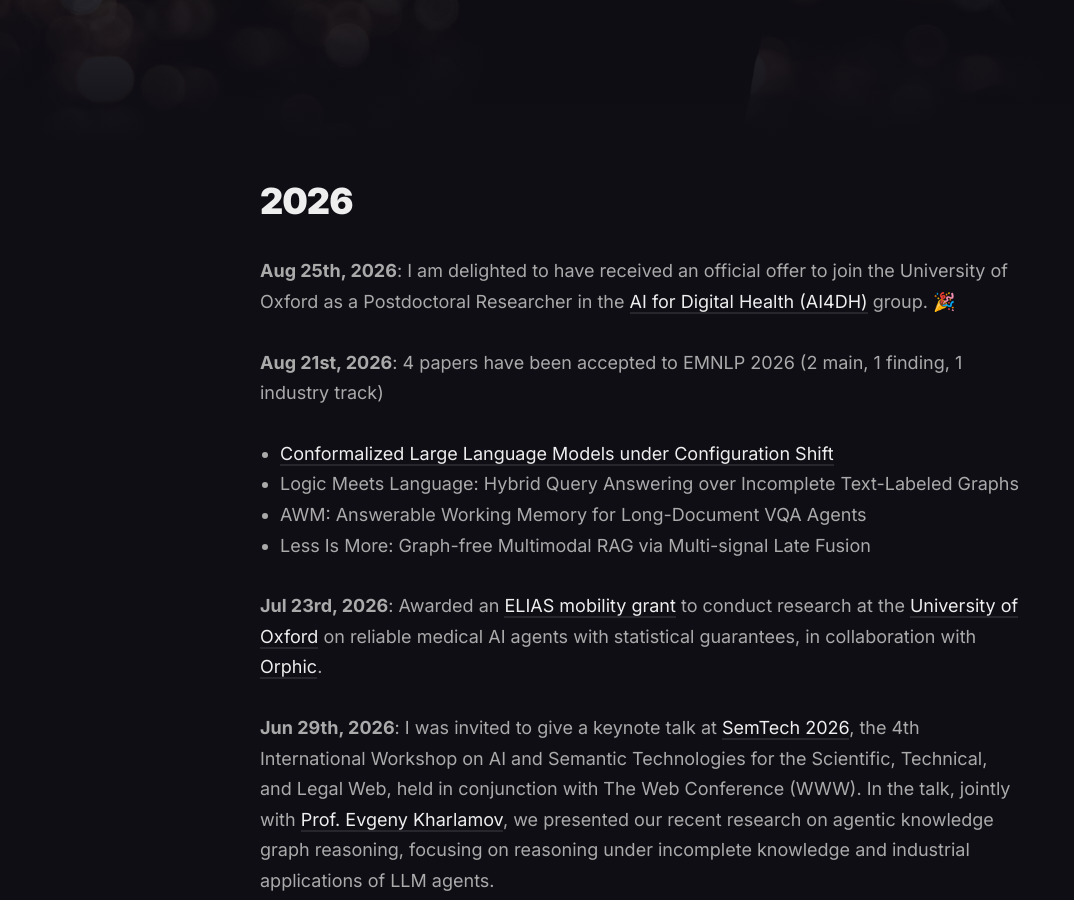
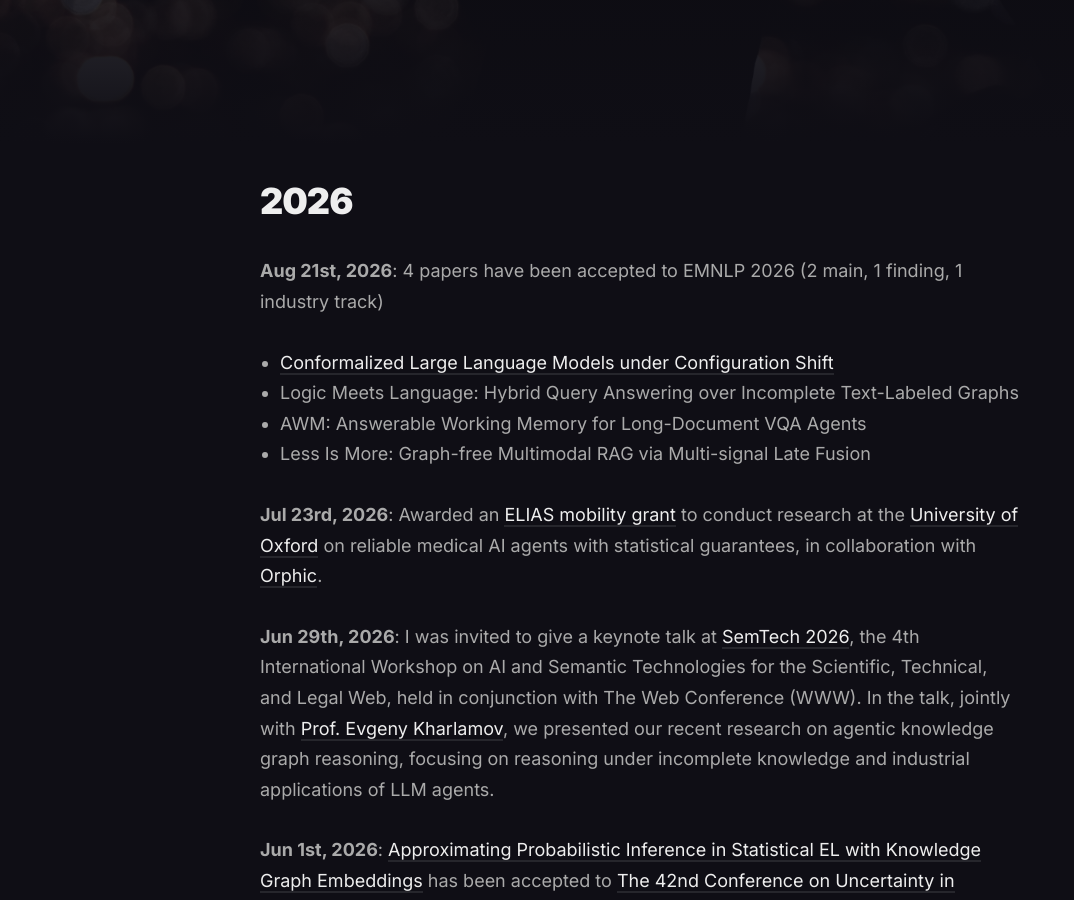
Before and after one commit to ZhuYuqicheng/ZhuYuqicheng.github.io, a Jekyll site: the page built from _pages/news.md, in a window 1280 px wide and 900 px high, scrolled down 520 px. Shown: the whole window, without its empty margins (0-1074 px from the left). Built offline with Jekyll 4.4.1, drawn with Linux system fonts in a browser that asks for light colours; nearby versions of some CDN libraries.

Commit message:
remove oxford

```diff
--- a/_pages/news.md
+++ b/_pages/news.md
@@ -5,8 +5,6 @@ permalink: /news/
 image: '/images/news.jpg'
 ---
 # 2026
-
-**Aug 25th, 2026**: I am delighted to have received an official offer to join the University of Oxford as a Postdoctoral Researcher in the [AI for Digital Health (AI4DH)](https://eng.ox.ac.uk/ai4dh) group. 🎉
 
 **Aug 21st, 2026**: 4 papers have been accepted to EMNLP 2026 (2 main, 1 finding, 1 industry track)
 - [Conformalized Large Language Models under Configuration Shift](https://arxiv.org/abs/2608.01460)
```
